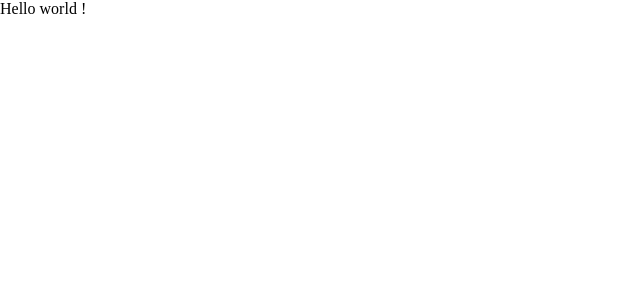
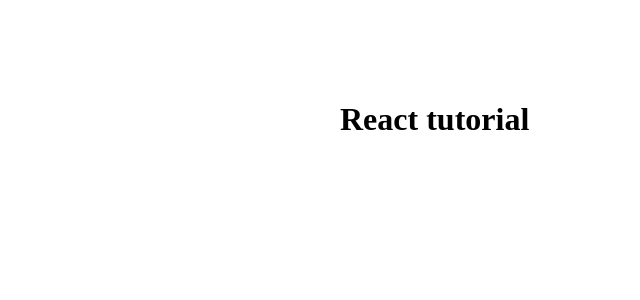
Before and after one commit to vdenisov-react/vladilen-minin-react, a React (Create React App) app: page / in a window 1280 px wide. Shown: the top 300 px of the page, without its empty margins (0-640 px from the left). Built offline with nearby package versions, Linux system fonts and the light colour scheme.

Commit message:
01. add base css class for app

```diff
--- a/src/app/App.jsx
+++ b/src/app/App.jsx
@@ -2,8 +2,8 @@ import React from 'react';
 
 function App() {
     return (
-        <div className="App">
-            <span>Hello world !</span>
+        <div className="wrapper">
+            <h1>React tutorial</h1>
         </div>
     );
 }
--- a/src/index.css
+++ b/src/index.css
@@ -2,3 +2,9 @@ body {
     margin: 0;
     padding: 0;
 }
+
+.wrapper {
+    padding-top: 5rem;
+    margin: 0 auto;
+    width: 600px;
+}
```
